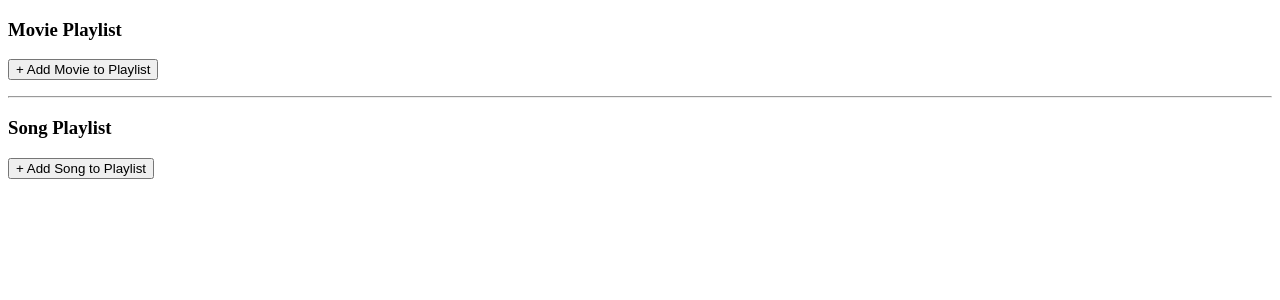
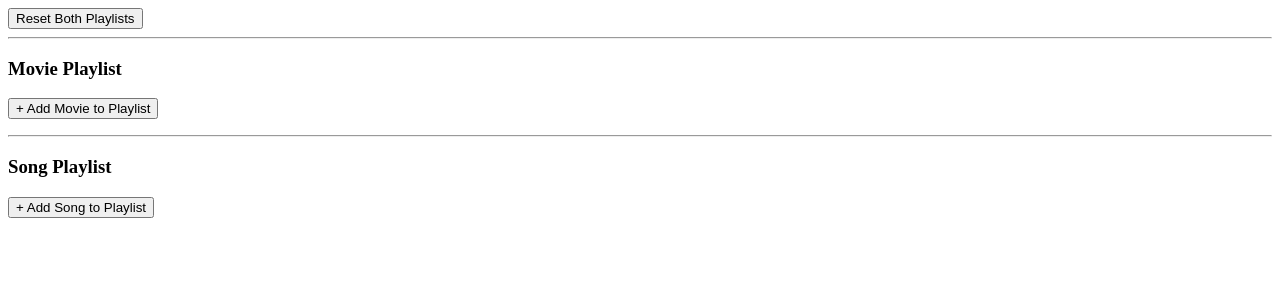
Before and after one commit to colson0x1/musemo, a React (Create React App) app: page / in a window 1280 px wide. Shown: the top 300 px of the page. Built offline with nearby package versions, Linux system fonts and the light colour scheme.

Commit message:
refractor App

```diff
--- a/src/App.jsx
+++ b/src/App.jsx
@@ -2,8 +2,16 @@ import MoviePlaylist from './components/MoviePlaylist';
 import SongPlaylist from './components/SongPlaylist';
 
 function App() {
+  const handleResetClick = () => {
+    //
+  };
+
   return (
-    <div>
+    <div className="container is-fluid">
+      <button onClick={() => handleResetClick()} className="button is-danger">
+        Reset Both Playlists
+      </button>
+      <hr />
       <MoviePlaylist />
       <hr />
       <SongPlaylist />
```
